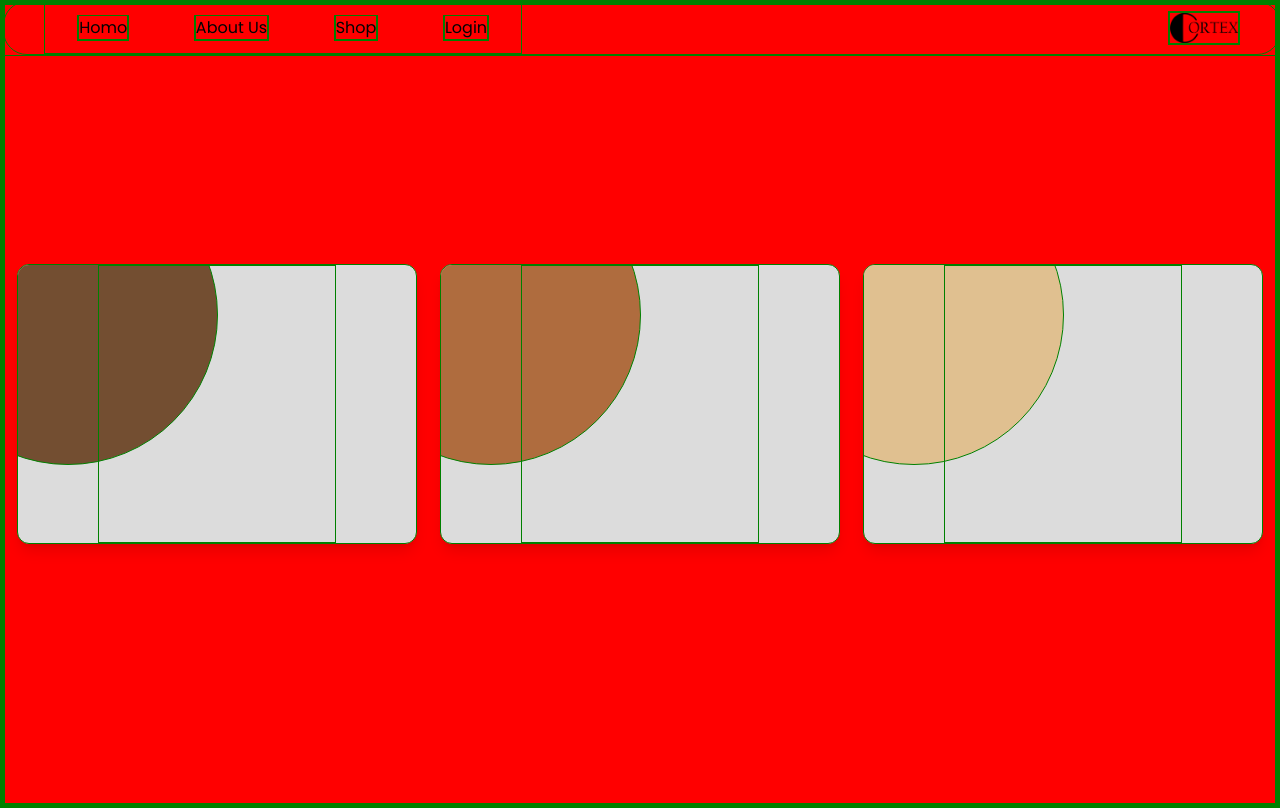
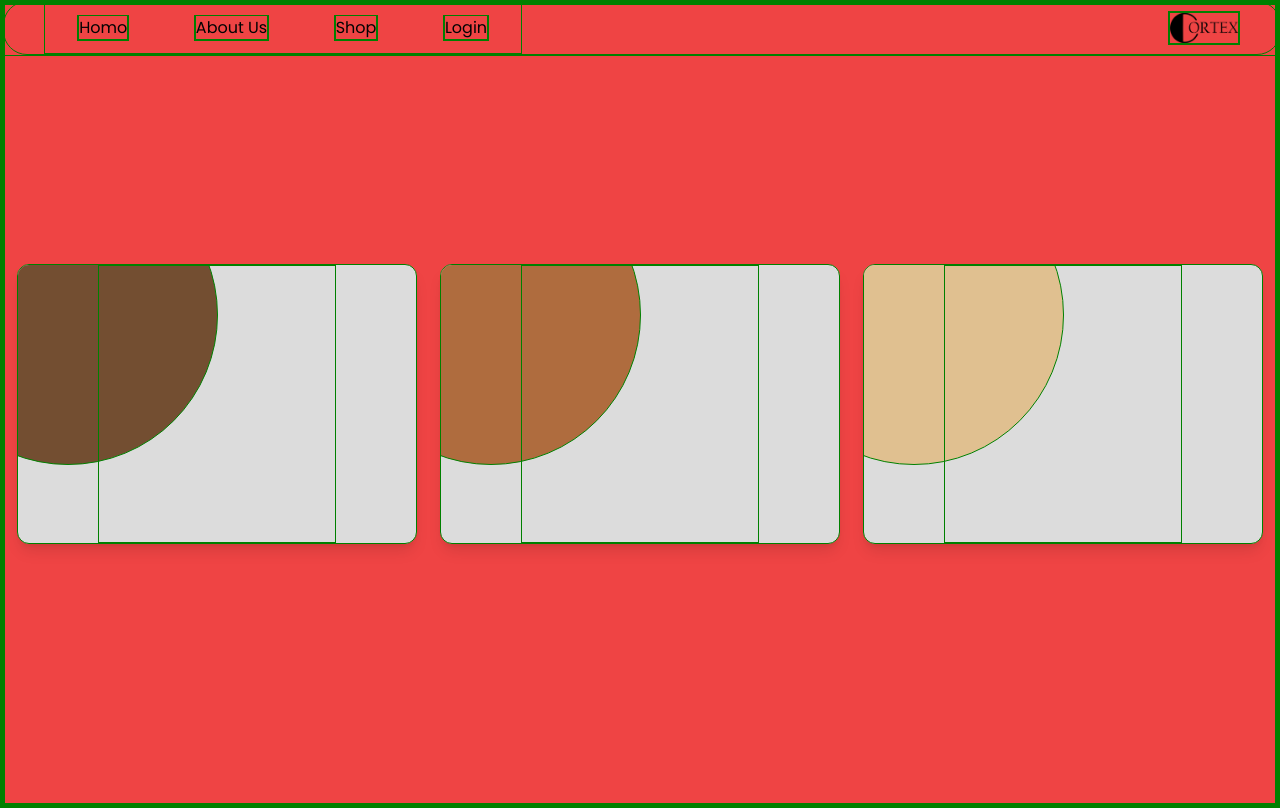
Before and after one commit to mohammad-k13/cortex, a Next.js app: page /shop in a window 1280 px wide. Built offline with nearby package versions, Linux system fonts and the light colour scheme.

Commit message:
finding bugh

```diff
--- a/app/globals.css
+++ b/app/globals.css
@@ -24,7 +24,7 @@
 
 body {
   color: rgb(var(--foreground-rgb));
-  background-color: red;
+  /* background-color: red; */
   user-select: none;
 }
 
--- a/app/layout.tsx
+++ b/app/layout.tsx
@@ -19,7 +19,7 @@ export default function RootLayout({
 		<html lang="en">
 			<body className={`${poppins.className} overflow-x-hidden`}>
 				<Header />
-				<main className="max-w-[1950px] max-h-[1080px] mx-auto">{children}</main>
+				<main className="max-w-[1950px] max-h-[1080px] mx-auto bg-red-500">{children}</main>
 			</body>
 		</html>
 	);
```
